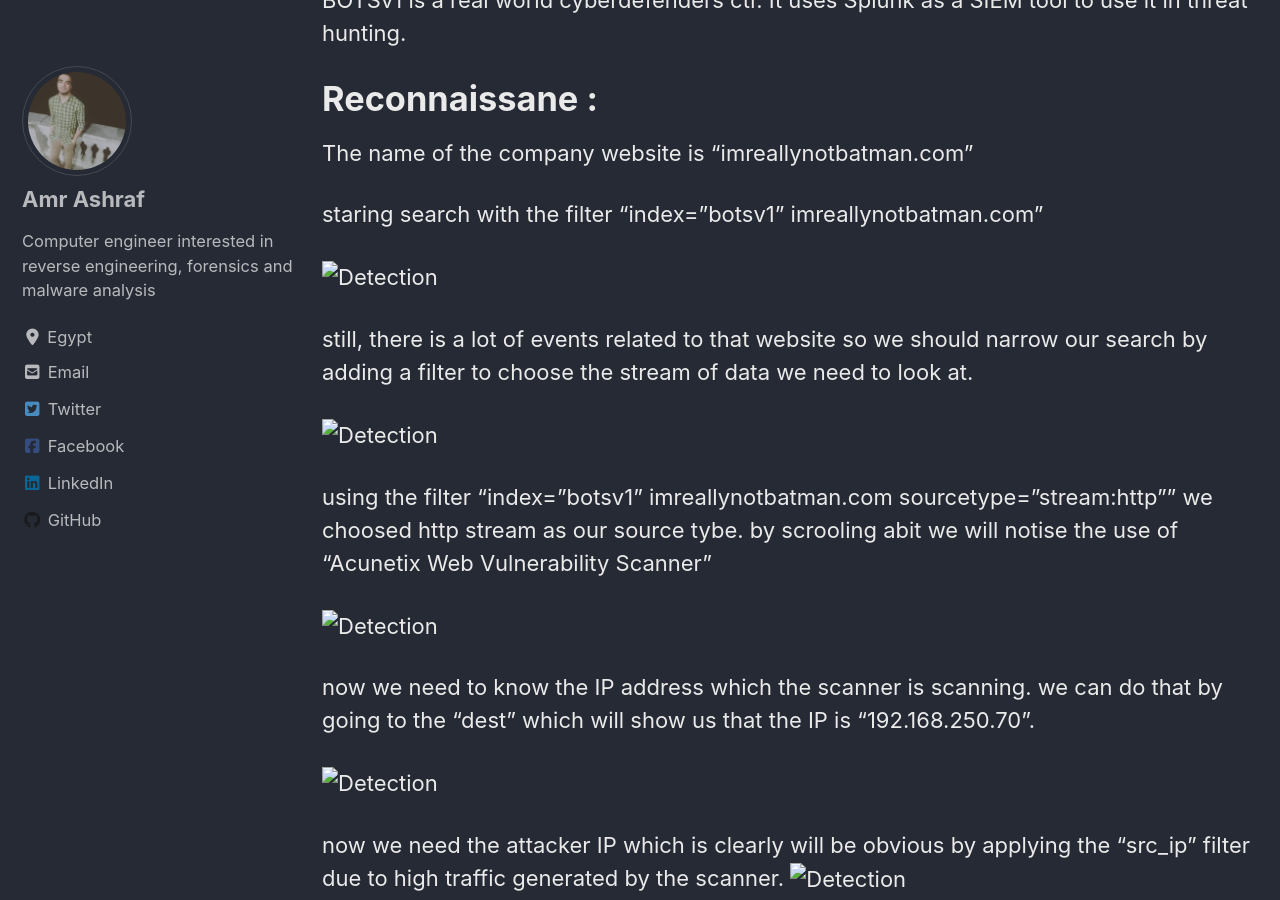
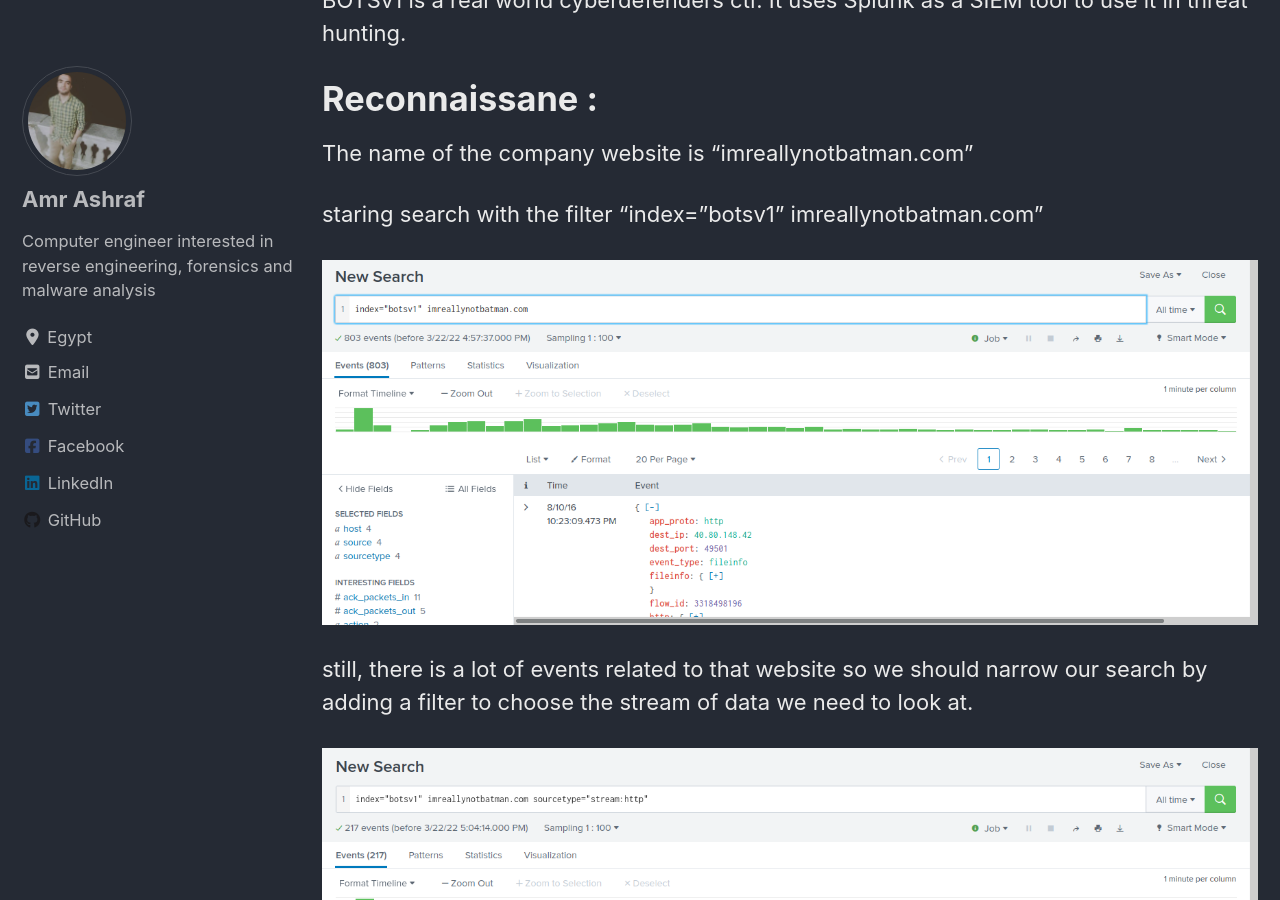
Before and after one commit to amr-git-dot/amr-git-dot.github.io, a Jekyll site: the page built from _posts/Forensic-Investigation/2022-2-26-splunk-investigation.md, in a window 1280 px wide and 900 px high, scrolled down 480 px. Built offline with Jekyll 4.4.1, drawn with Linux system fonts in a browser that asks for light colours; cached includes are drawn as plain includes; nearby versions of some CDN libraries.

Commit message:
Add files via upload

```diff
--- a/_posts/Forensic-Investigation/2022-2-26-splunk-investigation.md
+++ b/_posts/Forensic-Investigation/2022-2-26-splunk-investigation.md
@@ -19,47 +19,47 @@ The name of the company website is "imreallynotbatman.com"
 
 staring search with the filter "index="botsv1" imreallynotbatman.com"
 
-![Detection](screenshoots/startingdilter.png)
+![Detection](/assets/images/forensic-investigation/splunk-investigation/startingdilter.png)
 
 
 still, there is a lot of events related to that website so we should
 narrow our search by adding a filter to choose the stream of data we need to
 look at.
 
-![Detection](screenshoots/stream_filter.png)
+![Detection](/assets/images/forensic-investigation/splunk-investigation/stream_filter.png)
 
 
 using the filter "index="botsv1" imreallynotbatman.com sourcetype="stream:http""
 we choosed http stream as our source tybe.
 by scrooling abit we will notise the use of "Acunetix Web Vulnerability Scanner"
 
-![Detection](screenshoots/acunetix_scanner.png)
+![Detection](/assets/images/forensic-investigation/splunk-investigation/acunetix_scanner.png)
 
 
 now we need to know the IP address which the scanner is scanning.
 we can do that by going to the "dest" which will show us that the IP is
 "192.168.250.70".
 
-![Detection](screenshoots/destresult.png)
+![Detection](/assets/images/forensic-investigation/splunk-investigation/destresult.png)
 
 
 now we need the attacker IP which is clearly will be obvious by applying the "src_ip" filter
 due to high traffic generated by the scanner.
-![Detection](screenshoots/attackerip.png)
+![Detection](/assets/images/forensic-investigation/splunk-investigation/attackerip.png)
 
 
 now we have the attackers ip so we can search the surcata type source for the alarts created by that ip with the command
 
 	"index="botsv1" sourcetype="suricata" src="40.80.148.42" | search event_type=alert | stats count(alert.signature) as "Alert" by alert.signature | sort - "Alert""
 
-![Detection](screenshoots/surataalarts.png)
+![Detection](/assets/images/forensic-investigation/splunk-investigation/surataalarts.png)
 
 
 we can also filter the uri which scanned by using the command
 
 	"index="botsv1" sourcetype="stream:http" status=200 src="40.80.148.42" dest="192.168.250.70" | stats count by uri | sort - count"
 
-![Detection](screenshoots/uri.png)
+![Detection](/assets/images/forensic-investigation/splunk-investigation/uri.png)
 
 
 from the output, it is clear that the attacker tries to scan Joomla site.
@@ -70,7 +70,7 @@ data to search for adversaries.
 first, we can use the IP " 23.22.63.114" which we found from the logs to search for known
 malware or apt uses this IP.
 
-![Detection](screenshoots/malwaresamples.png)
+![Detection](/assets/images/forensic-investigation/splunk-investigation/malwaresamples.png)
 
 
 if we submit MD5 hashes to open sources such as VirusTotal or Hybrid Analysis, we can retrieve metadata about those samples, which is useful in future investigations.
@@ -81,7 +81,7 @@ In this phase, we’ll employ Splunk to uncover any exploitation activity on the
 then choosing http method to be "post"
 
 
-![Detection](screenshoots/postmethod.png)
+![Detection](/assets/images/forensic-investigation/splunk-investigation/postmethod.png)
 
 We are also interested in the requests being sent to 192.168.250.70, which is our organization's website. The search we use is as the following.
 
@@ -90,20 +90,20 @@ We are also interested in the requests being sent to 192.168.250.70, which is ou
 Note: NOT "Acunetix" is specified to exclude Acunetix scanner requests.
 
 
-![Detection](screenshoots/useragent.png)
+![Detection](/assets/images/forensic-investigation/splunk-investigation/useragent.png)
 
 looking at the user agent field we see python script is used
 so let's include it in our filter
 "index="botsv1" sourcetype="stream:http" http_method="POST" dest="192.168.250.70" NOT "Acunetix" http_user_agent="Python*""
 
 
-![Detection](screenshoots/login.png)
+![Detection](/assets/images/forensic-investigation/splunk-investigation/login.png)
 
 Scroll down a little bit, we can see that the form_data contains values of username and password!
 Considering the below query:
 
 	"index="botsv1" sourcetype="stream:http" http_method="POST" dest="192.168.250.70" NOT "Acunetix" http_user_agent="Python*" | table _time,form_data,c_ip | sort + _time"
 
-![Detection](screenshoots/bruteforce.png)
+![Detection](/assets/images/forensic-investigation/splunk-investigation/bruteforce.png)
 
 It’s undoubtedly that the APT performed password brute-forcing.
```
